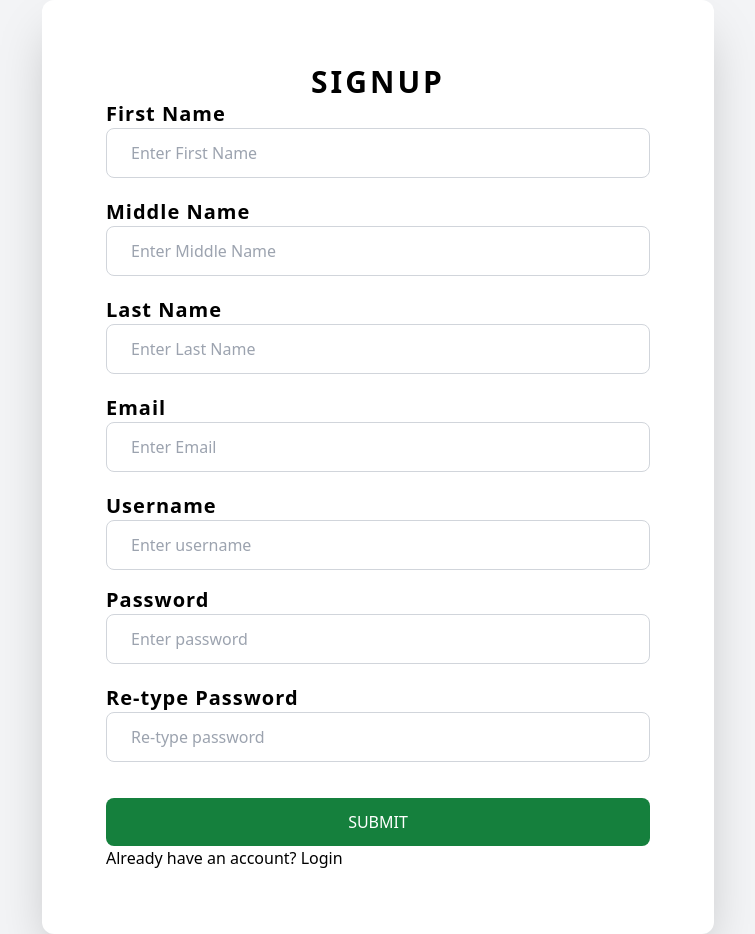
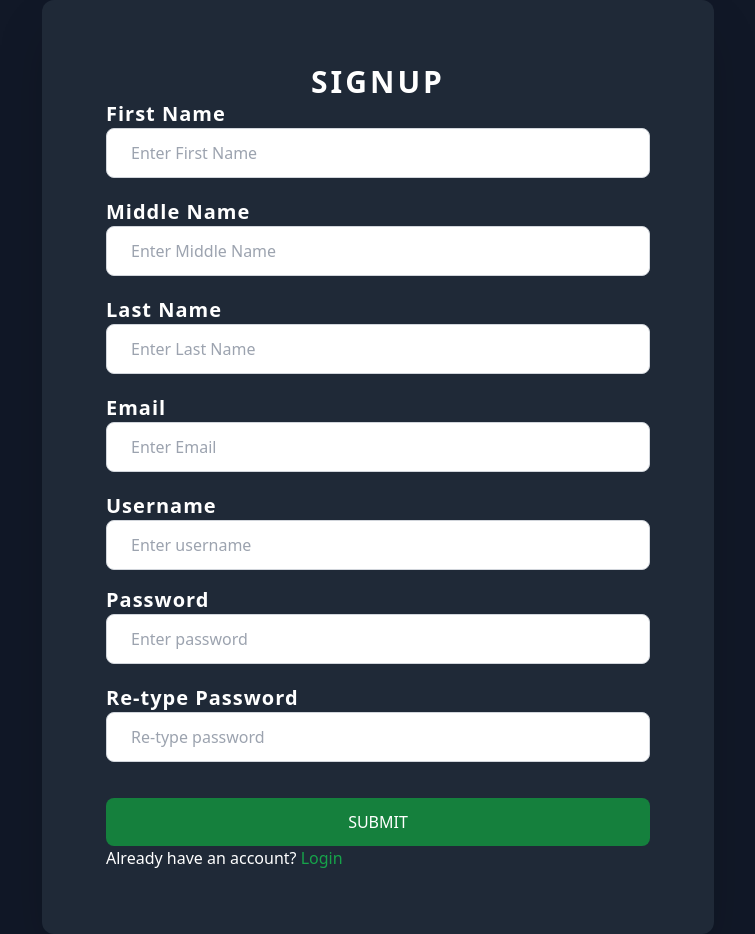
Before and after one commit to calbijul/reactTraining, a React (Vite) app: page /register in a window 1280 px wide. Shown: the whole page, without its empty margins (262-1017 px from the left). Built offline with nearby package versions, Linux system fonts and the light colour scheme.

Commit message:
change bg colors for login and register

```diff
--- a/src/login.jsx
+++ b/src/login.jsx
@@ -30,11 +30,11 @@ const Login = () => {
 
   return (
 
-    <div className="min-h-screen flex items-center justify-center bg-gray-100">
-      <form className="w-85 p-16 bg-white shadow-2xl rounded-xl animate-loginCard-slideFadeIn">
-        <h2 className="text-3xl font-bold mb-4 text-center tracking-widest">LOGIN</h2>
+    <div className="min-h-screen flex items-center justify-center bg-gray-900">
+      <form className="w-85 p-16 bg-gray-800 shadow-2xl rounded-xl animate-loginCard-slideFadeIn">
+        <h2 className="text-3xl font-bold mb-4 text-center tracking-widest text-white">LOGIN</h2>
 
-        <label htmlFor="username" className="text-xl font-semibold text-center tracking-wider">Username</label>
+        <label htmlFor="username" className="text-xl font-semibold text-center tracking-wider text-white">Username</label>
         <input
           name="username"
           id="username"
@@ -43,7 +43,7 @@ const Login = () => {
           placeholder="Enter email or phone"
           className="p-6 py-3 border border-gray-300 rounded-lg focus:outline-none focus:ring-1 focus:ring-green-600 mb-4 w-full font-medium"
         />
-        <label htmlFor="password" className="text-xl font-semibold text-center tracking-wider">Password</label>
+        <label htmlFor="password" className="text-xl font-semibold text-center tracking-wider text-white">Password</label>
         <input
           name="password"
           id="password"
@@ -56,7 +56,7 @@ const Login = () => {
         <button
           className="w-full py-3 mt-4 bg-green-700 text-white rounded-lg hover:bg-green-600 focus:outline-none focus:ring-2 focus:ring-blue-400 "
           onClick={handleSubmit}>SUBMIT</button>
-        <p>Doesn't have an account yet?<Link to="/register" className="font-medium color"> Sign up</Link></p>
+        <p className="text-white">Doesn't have an account yet?<Link to="/register" className="font-medium color text-green-600"> Sign up</Link></p>
 
         {showToast.message && (
           <div
--- a/src/register.jsx
+++ b/src/register.jsx
@@ -66,15 +66,15 @@ const Register = () => {
   };
 
   return (
-    <div className="bg-gray-100 flex items-center justify-center min-h-screen overflow-auto">
-      <form className=" w-full max-w-2xl p-16 bg-white shadow-2xl rounded-xl animate-loginCard-slideFadeIn">
-        <h2 className="text-3xl font-bold text-center tracking-widest">
+    <div className="bg-gray-900 flex items-center justify-center min-h-screen overflow-auto">
+      <form className=" w-full max-w-2xl p-16 bg-gray-800 shadow-2xl rounded-xl animate-loginCard-slideFadeIn">
+        <h2 className="text-3xl font-bold text-center tracking-widest text-white">
           SIGNUP
         </h2>
 
         <label
           htmlFor="firstname"
-          className="text-xl font-semibold text-center tracking-wider"
+          className="text-xl font-semibold text-center tracking-wider text-white"
         >
           First Name
         </label>
@@ -91,7 +91,7 @@ const Register = () => {
 
         <label
           htmlFor="middlename"
-          className="text-xl font-semibold text-center tracking-wider"
+          className="text-xl font-semibold text-center tracking-wider text-white"
         >
           Middle Name
         </label>
@@ -108,7 +108,7 @@ const Register = () => {
 
         <label
           htmlFor="lastname"
-          className="text-xl font-semibold text-center tracking-wider"
+          className="text-xl font-semibold text-center tracking-wider text-white"
         >
           Last Name
         </label>
@@ -125,7 +125,7 @@ const Register = () => {
 
         <label
           htmlFor="email"
-          className="text-xl font-semibold text-center tracking-wider"
+          className="text-xl font-semibold text-center tracking-wider text-white"
         >
           Email
         </label>
@@ -142,7 +142,7 @@ const Register = () => {
 
         <label
           htmlFor="username"
-          className="text-xl font-semibold text-center tracking-wider"
+          className="text-xl font-semibold text-center tracking-wider text-white"
         >
           Username
         </label>
@@ -159,7 +159,7 @@ const Register = () => {
 
         <label
           htmlFor="password"
-          className="text-xl font-semibold text-center tracking-wider"
+          className="text-xl font-semibold text-center tracking-wider text-white"
         >
           Password
         </label>
@@ -176,7 +176,7 @@ const Register = () => {
 
         <label
           htmlFor="retype-password"
-          className="text-xl font-semibold text-center tracking-wider"
+          className="text-xl font-semibold text-center tracking-wider text-white"
         >
           Re-type Password
         </label>
@@ -202,9 +202,9 @@ const Register = () => {
           SUBMIT
         </button>
 
-        <p>
+        <p className="text-white">
           Already have an account?
-          <Link to="/login" className="font-medium color">
+          <Link to="/login" className="font-medium text-green-600">
             {" "}
             Login
           </Link>
```
